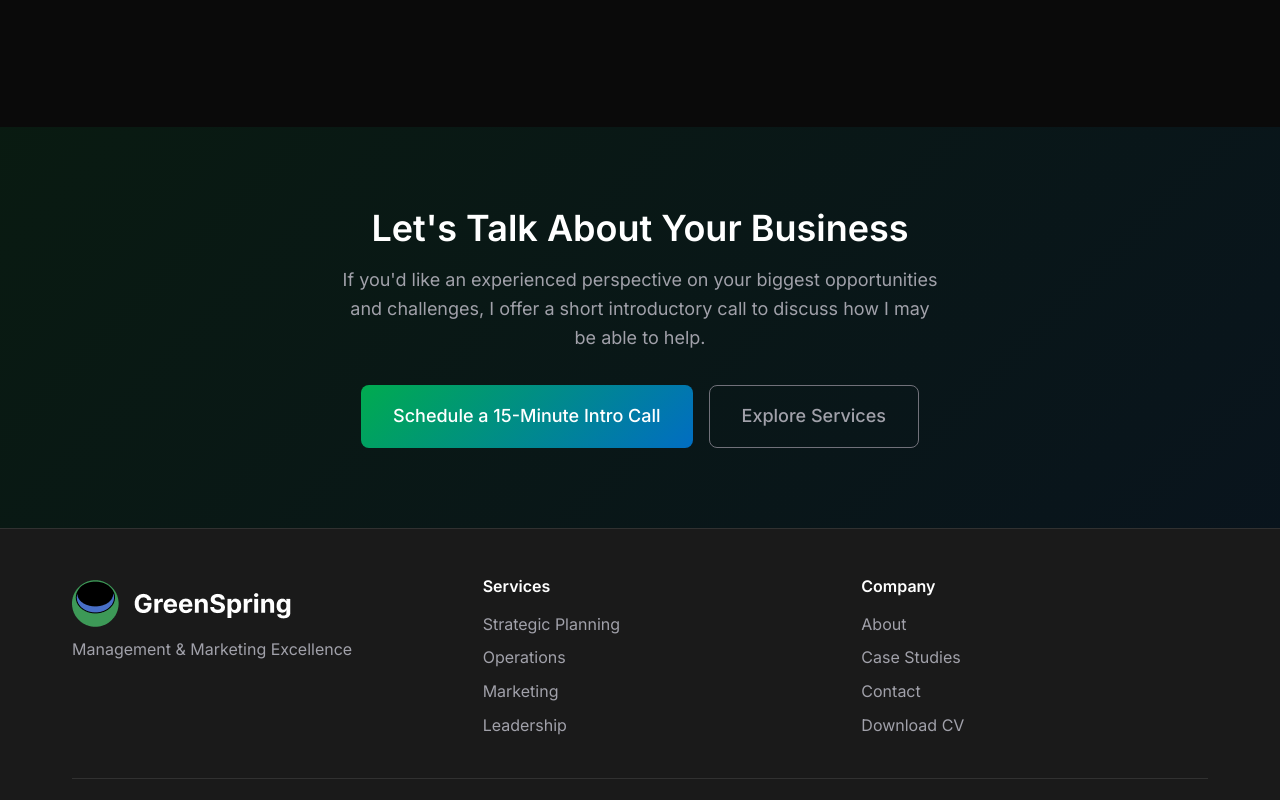
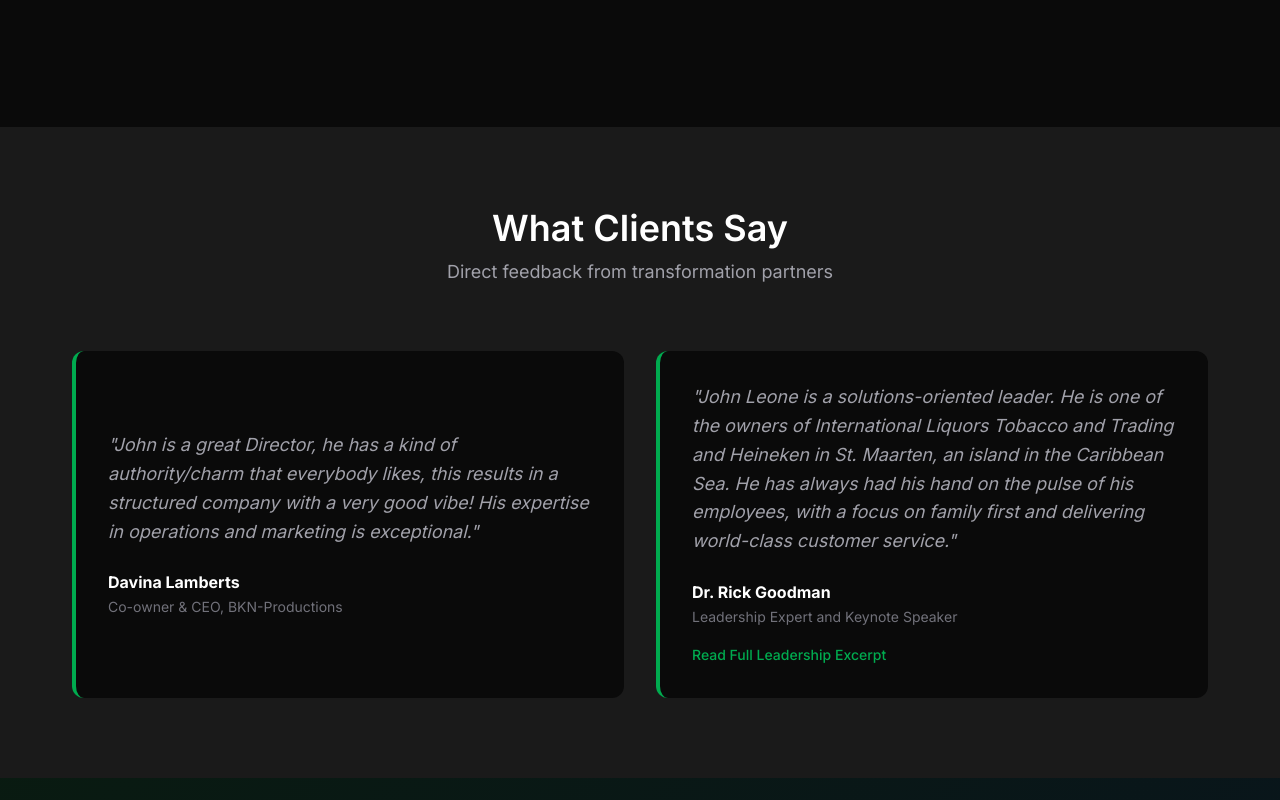
Before and after one commit to JacksonLeone/greenspring-website, a Next.js app: page /case-studies in a window 1280 px wide. Shown: the part 4700-5500 px from the top of the page. Built offline with nearby package versions, Linux system fonts and the light colour scheme.

Commit message:
Linked the testimonials

```diff
--- a/src/pages/case-studies.tsx
+++ b/src/pages/case-studies.tsx
@@ -15,49 +15,6 @@ export default function CaseStudies() {
           </div>
         </div>
       </section>
-
-      {/* Results Overview */}
-      {/* <section className="results-overview">
-        <div className="container">
-          <div className="overview-content">
-            <h2>Transformations That Matter</h2>
-            <p className="lead">Every engagement is unique, but the results speak for themselves. Here's how GreenSpring partnerships have driven sustainable growth and operational excellence.</p>
-
-            <div className="results-stats">
-              <div className="stat-card">
-                <div className="stat-icon">
-                  <div className="icon-circle gradient-bg"></div>
-                </div>
-                <div className="stat-content">
-                  <div className="stat-number gradient-text">150%</div>
-                  <div className="stat-label">Average Revenue Growth</div>
-                  <div className="stat-detail">Within 18 months of engagement</div>
-                </div>
-              </div>
-              <div className="stat-card">
-                <div className="stat-icon">
-                  <div className="icon-circle gradient-bg"></div>
-                </div>
-                <div className="stat-content">
-                  <div className="stat-number gradient-text">35%</div>
-                  <div className="stat-label">Cost Reduction</div>
-                  <div className="stat-detail">Through operational optimization</div>
-                </div>
-              </div>
-              <div className="stat-card">
-                <div className="stat-icon">
-                  <div className="icon-circle gradient-bg"></div>
-                </div>
-                <div className="stat-content">
-                  <div className="stat-number gradient-text">95%</div>
-                  <div className="stat-label">Client Satisfaction</div>
-                  <div className="stat-detail">Would recommend to peers</div>
-                </div>
-              </div>
-            </div>
-          </div>
-        </div>
-      </section> */}
 
       {/* Case Studies */}
       <section className="case-studies">
@@ -373,7 +330,7 @@ export default function CaseStudies() {
         </div>
       </section>
 
-      {/* Testimonials
+      {/* Testimonials */}
       <section className="testimonials-section">
         <div className="container">
           <div className="section-header">
@@ -391,23 +348,16 @@ export default function CaseStudies() {
             </div>
 
             <div className="testimonial-card">
-              <p className="testimonial-text">"The commercial integration John led was seamless and resulted in sustained growth across all our Caribbean markets. His strategic vision and execution capabilities are outstanding."</p>
+              <p className="testimonial-text">"John Leone is a solutions-oriented leader. He is one of the owners of International Liquors Tobacco and Trading and Heineken in St. Maarten, an island in the Caribbean Sea. He has always had his hand on the pulse of his employees, with a focus on family first and delivering world-class customer service."</p>
               <div className="testimonial-author">
-                <strong>Regional Marketing Manager</strong>
-                <span>Heineken Caribbean</span>
+                <strong>Dr. Rick Goodman</strong>
+                <span>Leadership Expert and Keynote Speaker</span>
               </div>
-            </div>
-
-            <div className="testimonial-card">
-              <p className="testimonial-text">"Under John's leadership as Chairman, the St. Maarten Heineken Regatta has become one of the Caribbean's premier international events. His ability to balance brand excellence with local community impact is remarkable."</p>
-              <div className="testimonial-author">
-                <strong>Event Stakeholder</strong>
-                <span>St. Maarten Heineken Regatta</span>
-              </div>
+              <a href="/downloads/John Leone excerpt Leadership.pdf" download className="testimonial-link">Read Full Leadership Excerpt</a>
             </div>
           </div>
         </div>
-      </section> */}
+      </section>
 
       {/* CTA Section */}
       <CTASection />
--- a/src/styles/main.css
+++ b/src/styles/main.css
@@ -451,6 +451,10 @@ h4 { font-size: var(--font-size-2xl); }
     padding: 2rem;
     border-radius: var(--border-radius);
     border-left: 4px solid var(--primary-green);
+    height: 100%;
+    display: flex;
+    flex-direction: column;
+    justify-content: center;
 }
 
 .testimonial-text {
@@ -1876,6 +1880,35 @@ h4 { font-size: var(--font-size-2xl); }
     color: var(--text-muted);
     display: block;
     font-size: var(--font-size-sm);
+}
+
+/* Testimonials Section */
+.testimonials-section {
+    padding: var(--section-padding);
+    background: var(--dark-secondary);
+}
+
+.testimonials-grid {
+    display: grid;
+    grid-template-columns: repeat(auto-fit, minmax(400px, 1fr));
+    gap: 2rem;
+    margin-top: 2rem;
+    align-items: center;
+}
+
+.testimonial-link {
+    display: inline-block;
+    margin-top: 1rem;
+    color: var(--primary-green);
+    text-decoration: none;
+    font-size: var(--font-size-sm);
+    font-weight: 500;
+    transition: color 0.2s ease;
+}
+
+.testimonial-link:hover {
+    color: var(--primary-blue);
+    text-decoration: underline;
 }
 
 /* Success Metrics */
```
Also changed, not shown: 1 other file (tests, documents, lock files or other folders).
